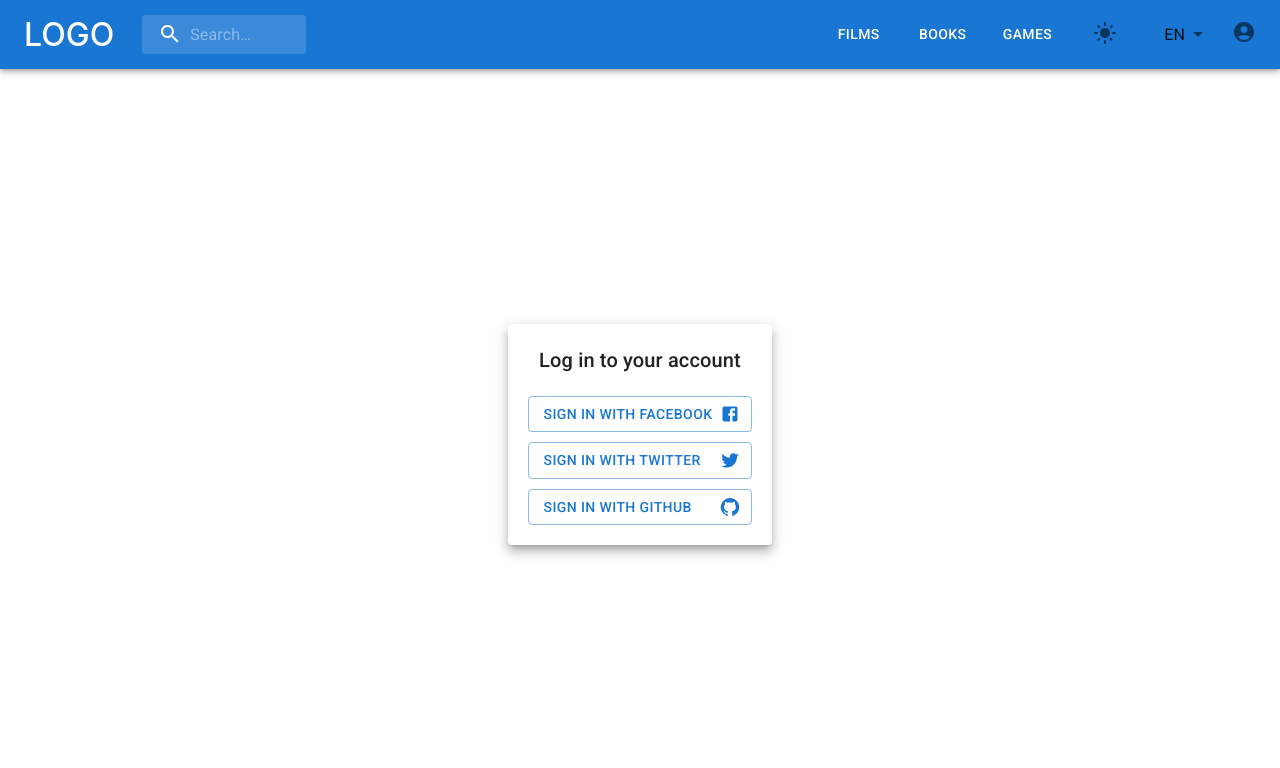
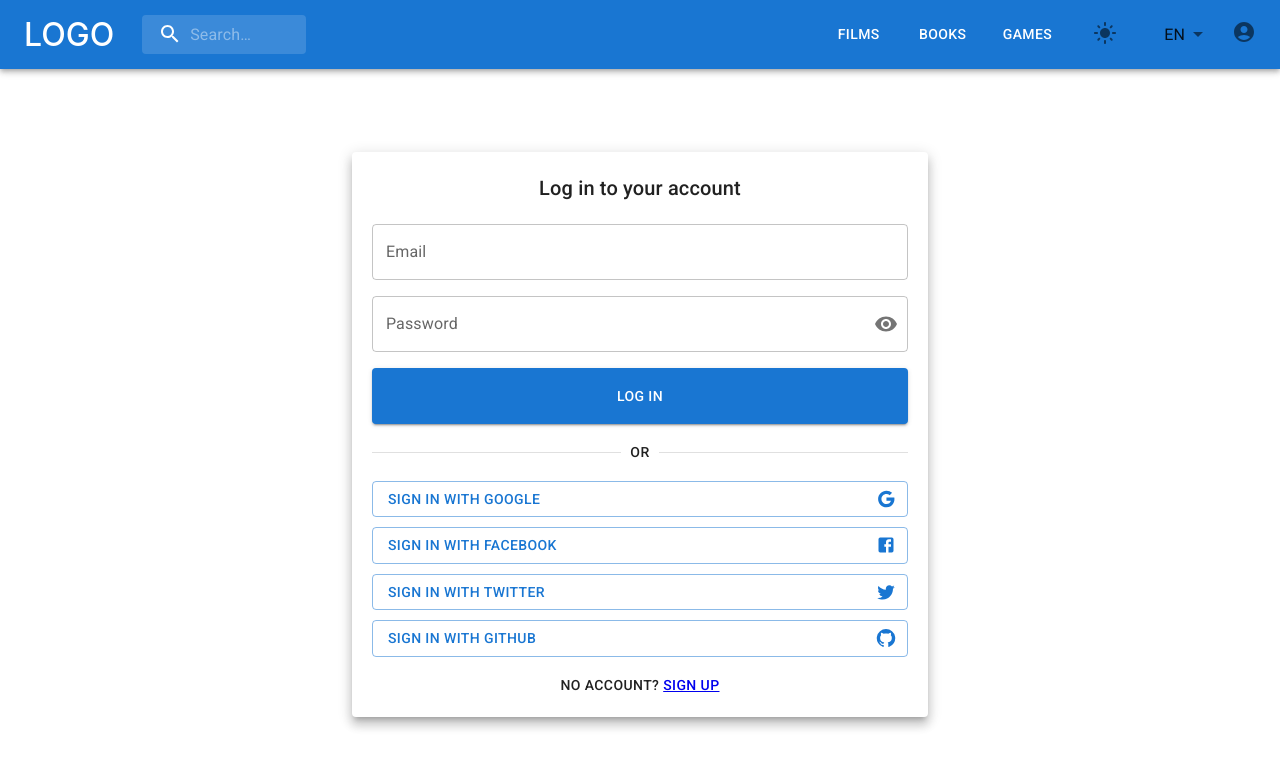
Before and after one commit to horoshopodumaj/recommendations, a React (Create React App) app in the folder client/: page /login in a window 1280 px wide. Shown: the top 768 px of the page. Built offline with nearby package versions, Linux system fonts and the light colour scheme.

Commit message:
added fields for the authentication form

```diff
--- a/client/src/components/Login.js
+++ b/client/src/components/Login.js
@@ -1,11 +1,35 @@
 import React from "react";
-import { Box, Container, Paper, Typography, Button } from "@mui/material";
+import { Link } from "react-router-dom";
+import {
+    Box,
+    Container,
+    Paper,
+    Typography,
+    Button,
+    TextField,
+    FormControl,
+    InputLabel,
+    OutlinedInput,
+    InputAdornment,
+    IconButton,
+    Divider,
+} from "@mui/material";
 import FacebookIcon from "@mui/icons-material/Facebook";
+import GoogleIcon from "@mui/icons-material/Google";
 import GitHubIcon from "@mui/icons-material/GitHub";
 import TwitterIcon from "@mui/icons-material/Twitter";
+import Visibility from "@mui/icons-material/Visibility";
+import VisibilityOff from "@mui/icons-material/VisibilityOff";
 import { FormattedMessage } from "react-intl";
 
 const Login = () => {
+    const [showPassword, setShowPassword] = React.useState(false);
+
+    const handleClickShowPassword = () => setShowPassword((show) => !show);
+
+    const handleMouseDownPassword = (event) => {
+        event.preventDefault();
+    };
     return (
         <Container
             maxWidth="lg"
@@ -34,6 +58,51 @@ const Login = () => {
                     <Typography variant="h6" sx={{ pb: "20px", textAlign: "center" }}>
                         <FormattedMessage id="loginPage" />
                     </Typography>
+                    <form>
+                        <TextField
+                            sx={{ mb: 2, width: "100%" }}
+                            id="outlined-basic"
+                            label="Email"
+                            variant="outlined"
+                        />
+                        <FormControl sx={{ mb: 2, width: "100%" }} variant="outlined">
+                            <InputLabel htmlFor="outlined-adornment-password">Password</InputLabel>
+                            <OutlinedInput
+                                id="outlined-adornment-password"
+                                type={showPassword ? "text" : "password"}
+                                endAdornment={
+                                    <InputAdornment position="end">
+                                        <IconButton
+                                            aria-label="toggle password visibility"
+                                            onClick={handleClickShowPassword}
+                                            onMouseDown={handleMouseDownPassword}
+                                            edge="end">
+                                            {showPassword ? <VisibilityOff /> : <Visibility />}
+                                        </IconButton>
+                                    </InputAdornment>
+                                }
+                                label="Password"
+                            />
+                        </FormControl>
+                        <Button
+                            variant="contained"
+                            sx={{ width: "100%", mb: 2, py: 2 }}
+                            type="submit">
+                            <FormattedMessage id="signInButton" />
+                        </Button>
+                    </form>
+                    <Divider variant="middle" sx={{ width: "100%", mb: 2 }}>
+                        <Typography variant="button" display="block" component="span">
+                            <FormattedMessage id="or" />
+                        </Typography>
+                    </Divider>
+                    <Button
+                        fullWidth
+                        endIcon={<GoogleIcon />}
+                        sx={{ mb: "10px", justifyContent: "space-between" }}
+                        variant="outlined">
+                        <FormattedMessage id="signInWith" /> Google
+                    </Button>
                     <Button
                         fullWidth
                         endIcon={<FacebookIcon />}
@@ -55,6 +124,16 @@ const Login = () => {
                         variant="outlined">
                         <FormattedMessage id="signInWith" /> GitHub
                     </Button>
+                    <Typography
+                        sx={{ mt: 2, textAlign: "center" }}
+                        variant="button"
+                        display="block"
+                        component="span">
+                        <FormattedMessage id="noAccount" />{" "}
+                        <Link>
+                            <FormattedMessage id="register" />
+                        </Link>
+                    </Typography>
                 </Paper>
             </Box>
         </Container>
--- a/client/src/components/header/LocalePicker.js
+++ b/client/src/components/header/LocalePicker.js
@@ -12,6 +12,7 @@ export default function LocalePicker() {
     };
     return (
         <Select
+            className="select-fieldset"
             value={currentLocale}
             label="lang"
             onChange={handleChange}
--- a/client/src/i18n/messages.js
+++ b/client/src/i18n/messages.js
@@ -10,6 +10,10 @@ export const messages = {
         Logout: "Logout",
         loginPage: "Log in to your account",
         signInWith: "Sign in with",
+        signInButton: "Log in",
+        or: "OR",
+        noAccount: "No account?",
+        register: "Sign up",
     },
     [LOCALES.RU]: {
         films: "фильмы",
@@ -20,5 +24,9 @@ export const messages = {
         Logout: "Выйти",
         loginPage: "Войдите в свою учетную запись",
         signInWith: "Войдите в систему с помощью",
+        signInButton: "Войдите",
+        or: "ИЛИ",
+        noAccount: "Нет аккаунта?",
+        register: "Зарегистрируйтесь",
     },
 };
--- a/client/src/index.scss
+++ b/client/src/index.scss
@@ -30,7 +30,7 @@ code {
     text-decoration: none;
 }
 
-fieldset {
+.select-fieldset fieldset {
     border: none !important;
 }
 
```
